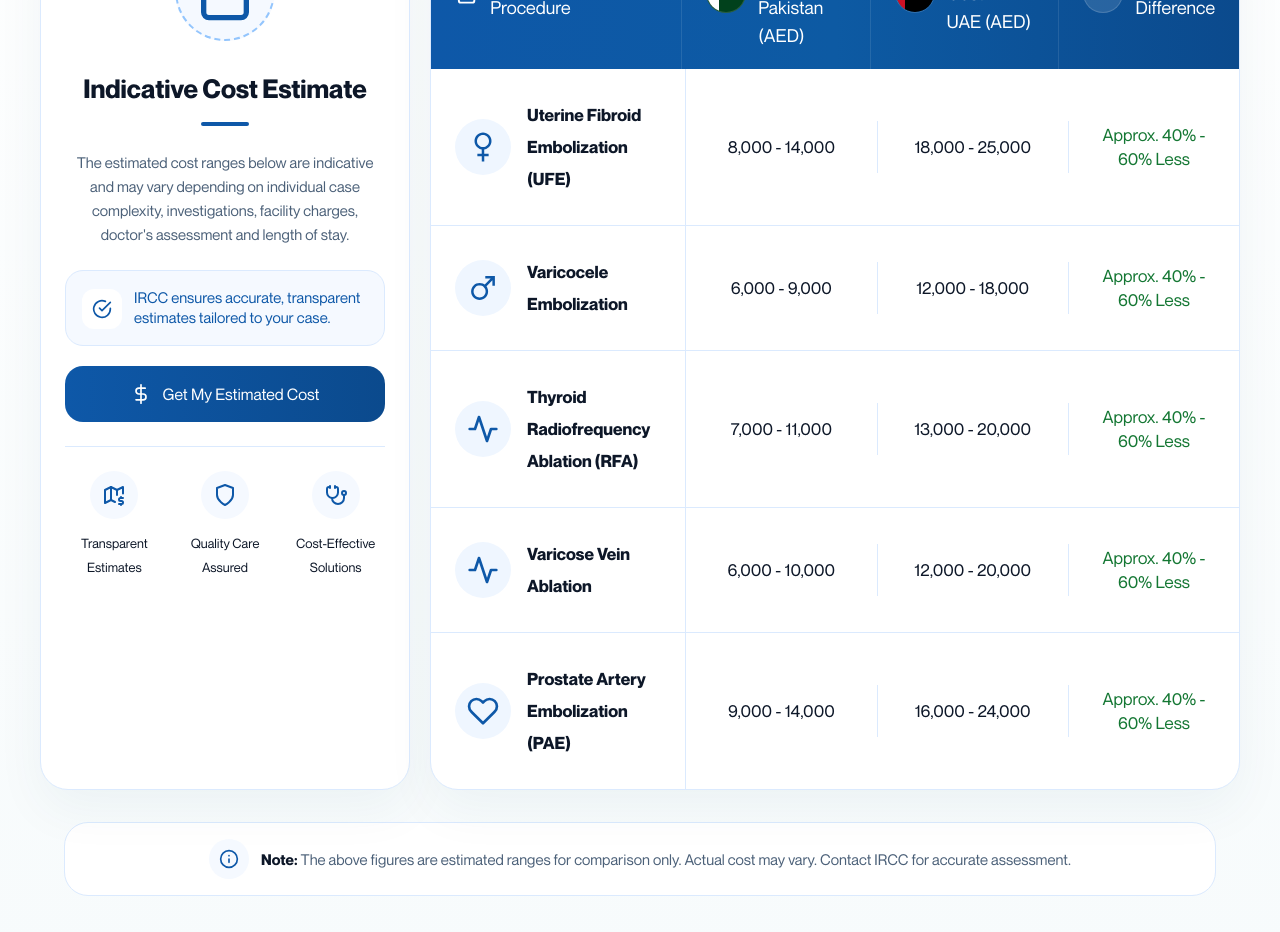
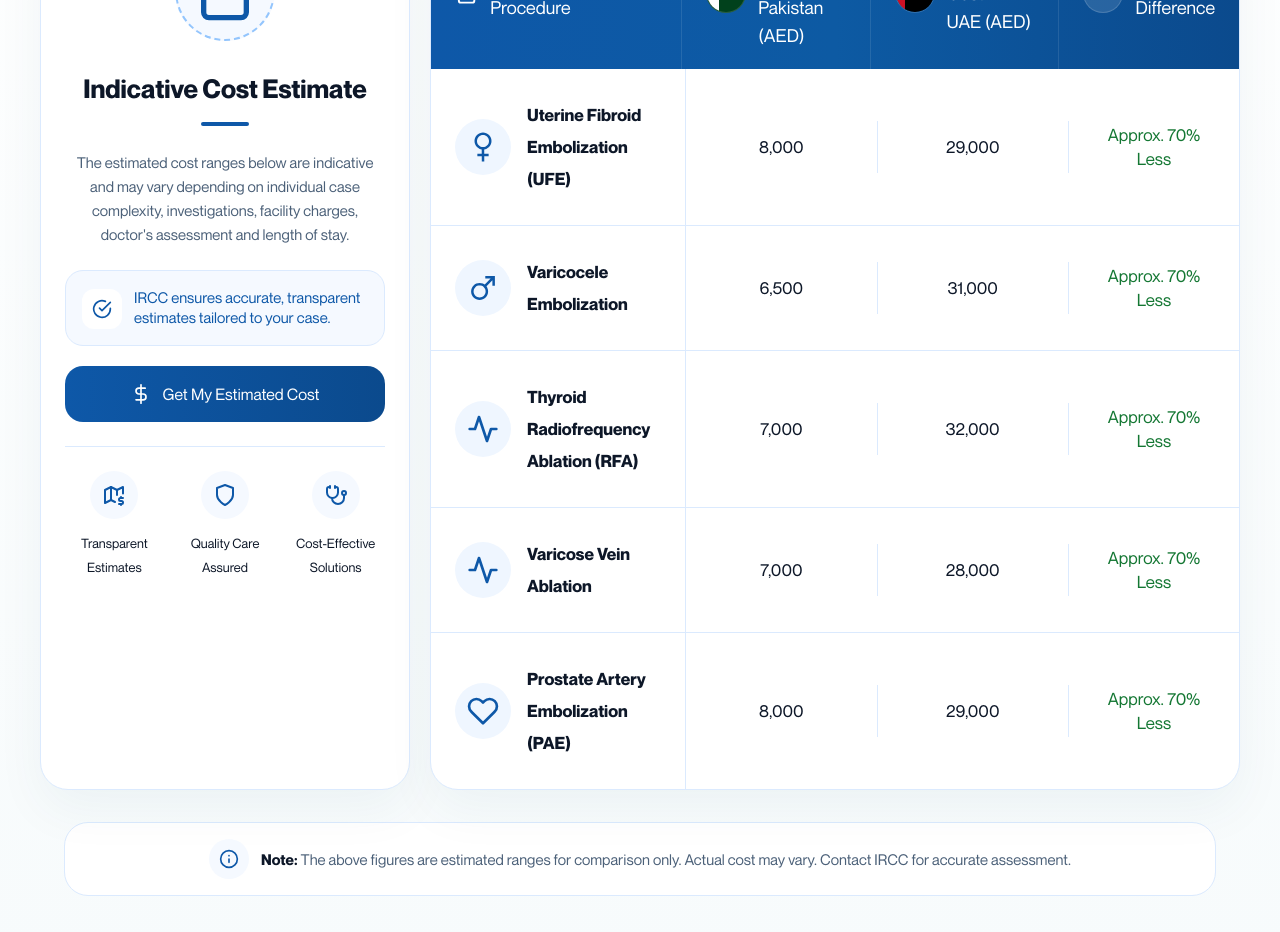
Before and after one commit to msarfarazuddin/irccpakistan, a Next.js app: page /medical-treatment-in-pakistan-from-uae in a window 1280 px wide. Shown: the part 4320-5252 px from the top of the page. Built offline with nearby package versions, Linux system fonts and the light colour scheme; no server answers.

Commit message:
price update

```diff
--- a/app/medical-treatment-in-pakistan-from-uae/CostComparisonSection.tsx
+++ b/app/medical-treatment-in-pakistan-from-uae/CostComparisonSection.tsx
@@ -53,37 +53,37 @@ function PercentageBadge() {
 const comparisonRows = [
   {
     title: "Uterine Fibroid Embolization (UFE)",
-    pakistanCost: "8,000 - 14,000",
-    uaeCost: "18,000 - 25,000",
-    difference: "Approx. 40% - 60% Less",
+    pakistanCost: "8,000",
+    uaeCost: "29,000",
+    difference: "Approx. 70% Less",
     icon: GiFemale,
   },
   {
     title: "Varicocele Embolization",
-    pakistanCost: "6,000 - 9,000",
-    uaeCost: "12,000 - 18,000",
-    difference: "Approx. 40% - 60% Less",
+    pakistanCost: "6,500",
+    uaeCost: "31,000",
+    difference: "Approx. 70% Less",
     icon: GiMale,
   },
   {
     title: "Thyroid Radiofrequency Ablation (RFA)",
-    pakistanCost: "7,000 - 11,000",
-    uaeCost: "13,000 - 20,000",
-    difference: "Approx. 40% - 60% Less",
+    pakistanCost: "7,000",
+    uaeCost: "32,000",
+    difference: "Approx. 70% Less",
     icon: FiActivity,
   },
   {
     title: "Varicose Vein Ablation",
-    pakistanCost: "6,000 - 10,000",
-    uaeCost: "12,000 - 20,000",
-    difference: "Approx. 40% - 60% Less",
+    pakistanCost: "7,000",
+    uaeCost: "28,000",
+    difference: "Approx. 70% Less",
     icon: FiActivity,
   },
   {
     title: "Prostate Artery Embolization (PAE)",
-    pakistanCost: "9,000 - 14,000",
-    uaeCost: "16,000 - 24,000",
-    difference: "Approx. 40% - 60% Less",
+    pakistanCost: "8,000",
+    uaeCost: "29,000",
+    difference: "Approx. 70% Less",
     icon: FiHeart,
   },
 ] as const;
```
